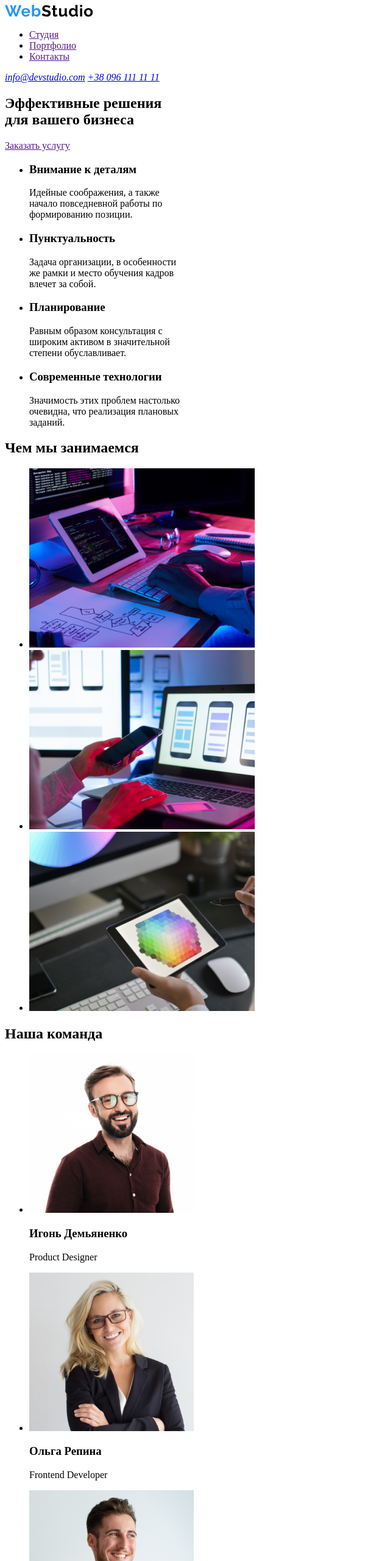
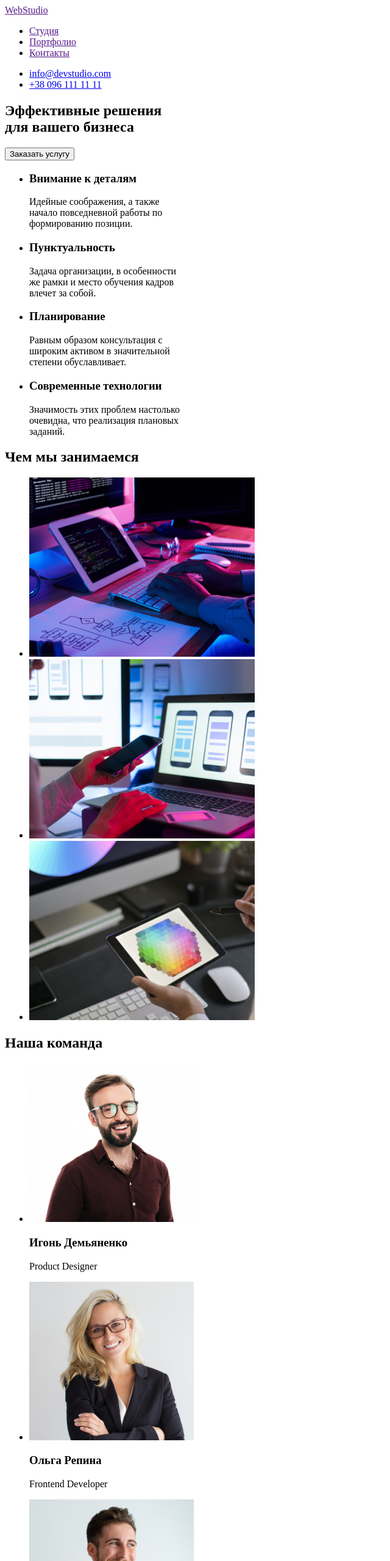
Before and after one commit to ZnSt/git-web-studio, a plain HTML site: page index.html in a window 1280 px wide. Shown: the top 2560 px of the page at 61% size, without its empty margins (0-640 px from the left). Drawn offline with Linux system fonts and the light colour scheme.

Commit message:
Исправление ошибок

```diff
--- a/index.html
+++ b/index.html
@@ -11,18 +11,21 @@
 <!--Шапка сайта-->
 <header>
    <nav>
-   <a href="./index.html">
-   <img src="./images/WebStudio.svg" alt="Логотип компании">
-</a>
+   <a href="">WebStudio</a>
 <ul>
    <li><a href="">Студия</a></li>
    <li><a href="">Портфолио</a></li>
    <li><a href="">Контакты</a></li>
 </ul>
-<address>
-   <a href="mailto:info@devstudio.com">info@devstudio.com</a>
-   <a href="tel:+380961111111">+38 096 111 11 11</a>
-</address>
+<ul>
+   <li>
+      <a href="mailto:info@devstudio.com">info@devstudio.com</a>
+   </li>
+   <li>
+      <a href="tel:+380961111111">+38 096 111 11 11</a>
+   </li>
+</ul>
+
 </nav>
 </header>
 
@@ -30,7 +33,7 @@
 <main>
    <section>
       <h1>Эффективные решения </br> для вашего бизнеса</h1>
-      <a href="">Заказать услугу</a>
+      <button type="Заказать услугу">Заказать услугу</button>
    </section>
 
 <!--Секция особенности-->
@@ -68,19 +71,13 @@
       <h2>Чем мы занимаемся</h2>
       <ul>
          <li>
-            <a href="">
-               <img src="./images/один.png" alt="Планшет1">
-            </a>
+            <img src="./images/first.jpg" alt="Tablet1" width="370px">
          </li>
          <li>
-            <a href="">
-               <img src="./images/два.png" alt="Ноутбук">
-            </a>
+            <img src="./images/second.jpg" alt="LapTop" width="370px">
          </li>
          <li>
-            <a href="">
-               <img src="./images/три.png" alt="Планшет2">
-            </a>
+            <img src="./images/third.jpg" alt="Tablet2" width="370px">
          </li>
       </ul>
    </section>
@@ -90,31 +87,23 @@
       <h2>Наша команда</h2>
       <ul>
          <li>
-            <a href="">
-               <img src="./images/игорь.png" alt="Игорь" width="270">
-            </a>
+           <img src="./images/igor.jpg" alt="Игорь" width="270px">
             <h3>Игонь Демьяненко</h3>
             <p>Product Designer</p>
          </li>
          <li>
-            <a href="">
-               <img src="./images/Ольга.png" alt="Ольга" width="270">
-            </a>
+           <img src="./images/olga.jpg" alt="Ольга" width="270px">
             <h3>Ольга Репина</h3>
             <p>Frontend Developer</p>
          </li>
          <li>
-            <a href="">
-               <img src="./images/николай.png" alt="Николай" width="270">
-               </a>
+           <img src="./images/nikolay.jpg" alt="Николай" width="270px">
                <h3>Николай Тарасов</h3>
                <p>Marketing</p>
 
          </li>
          <li>
-            <a href="">
-               <img src="./images/михаил.png" alt="Михаил" width="270">
-               </a>
+            <img src="./images/michael.jpg" alt="Михаил" width="270">
                <h3>Михаил Ермаков</h3>
                <p>UI Designer</p>
 
@@ -126,19 +115,12 @@
 
 <!--Футер-->
 <footer>
-   <a href="">
-      <img src="./images/WebStudio.svg" alt="Логотип компании">
-   </a>
+   <a href="">WebStudio</a>
    <address>
-      г. Киев, пр-т Леси Украинки, 26
+      <p>г. Киев, пр-т Леси Украинки, 26</p>
+      <a href="">info@example.com</a>
+      <a href="">+38 099 111 11 11</a>
    </address>
-   <address>
-       <a href="">info@example.com</a>
-   </address>
-   <address>
-       <a href="">+38 099 111 11 11</a>
-   </address>
-
 </footer>
 
 
```
Also changed, not shown: .prettierrc.json (renamed from images/.prettierrc.json), images/WebStudio.svg (deleted), images/first.jpg (added), images/igor.jpg (added), images/michael.jpg (added), images/nikolay.jpg (added), images/olga.jpg (added), images/second.jpg (added), images/third.jpg (added), images/Ольга.png (deleted), images/два.png (deleted), images/игорь.png (deleted), images/михаил.png (deleted), images/николай.png (deleted), 2 more files.
